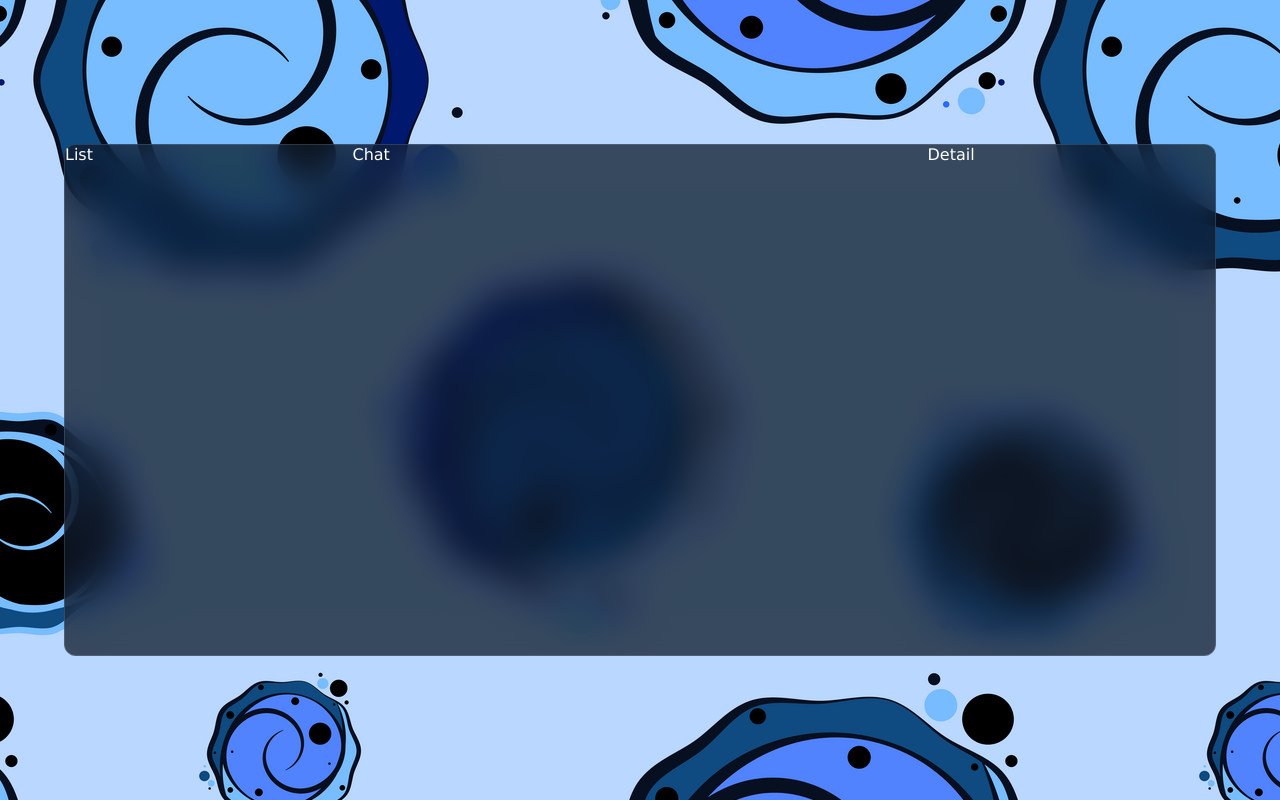
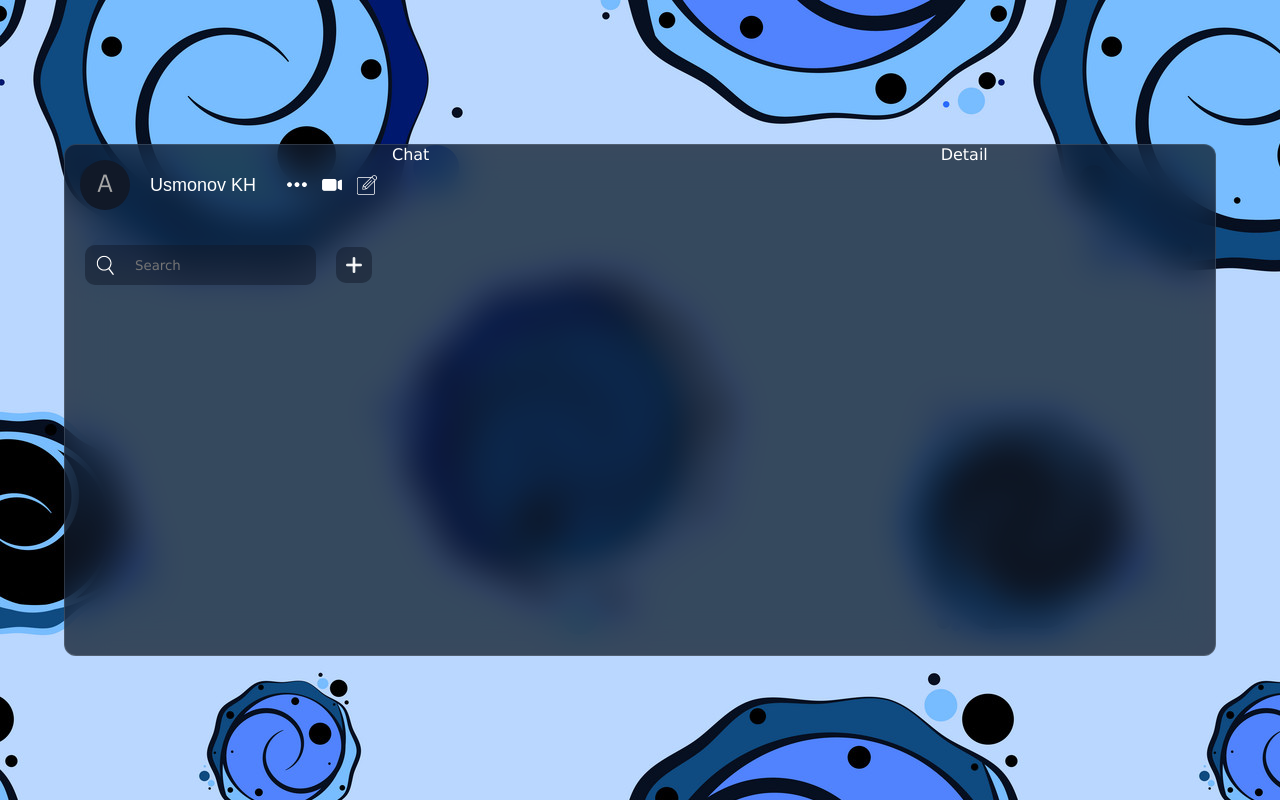
Before and after one commit to Nigohmahram/message-TMM, a React (Vite) app: page / in a window 1280 px wide. Built offline with nearby package versions, Linux system fonts and the light colour scheme.

Commit message:
Add chatList

```diff
--- a/src/components/list/List.jsx
+++ b/src/components/list/List.jsx
@@ -1,6 +1,13 @@
+import ChatList from './chatList/ChatList';
 import './list.css';
+import Userinfo from './userinfo/Userinfo';
 const List = () => {
-	return <div className='list'>List</div>;
+	return (
+		<div className='list'>
+			<Userinfo />
+			<ChatList />
+		</div>
+	);
 };
 
 export default List;
--- /dev/null
+++ b/src/components/list/chatList/ChatList.jsx
@@ -0,0 +1,19 @@
+import { useState } from 'react';
+import './chatList.css';
+
+const ChatList = () => {
+	const [addMode, setAddMode] = useState(false);
+	return (
+		<div className='chatList'>
+			<div className='search'>
+				<div className='searchBar'>
+					<img src='./search.png' alt='search' />
+					<input type='text' placeholder='Search' />
+				</div>
+				<img src={addMode ? './minus.png' : './plus.png'} alt='plus' className='add' onClick={() => setAddMode(prev => !prev)} />
+			</div>
+		</div>
+	);
+};
+
+export default ChatList;
--- /dev/null
+++ b/src/components/list/chatList/chatList.css
@@ -0,0 +1,39 @@
+.chatList {
+	.search {
+		display: flex;
+		align-items: center;
+		gap: 20px;
+		padding: 20px;
+
+		.searchBar {
+			flex: 1;
+			background-color: rgba(17, 25, 40, 0.5);
+			display: flex;
+			align-items: center;
+			gap: 20px;
+			border-radius: 10px;
+			padding: 10px;
+
+			input {
+				background-color: transparent;
+				border: none;
+				outline: none;
+				color: white;
+				flex: 1;
+			}
+
+			img {
+				width: 20px;
+				height: 20px;
+			}
+		}
+		.add {
+			width: 36px;
+			height: 36px;
+			background-color: rgba(17, 25, 40, 0.5);
+			padding: 10px;
+			border-radius: 10px;
+			cursor: pointer;
+		}
+	}
+}
--- /dev/null
+++ b/src/components/list/userinfo/Userinfo.jsx
@@ -0,0 +1,18 @@
+import './userInfo.css';
+const Userinfo = () => {
+	return (
+		<div className='userInfo'>
+			<div className='user'>
+				<img src='./avatar.png' alt='avatar' />
+				<h2>Usmonov KH</h2>
+			</div>
+			<div className='icons'>
+				<img src='./more.png' alt='more' />
+				<img src='./video.png' alt='video' />
+				<img src='./edit.png' alt='edit' />
+			</div>
+		</div>
+	);
+};
+
+export default Userinfo;
--- /dev/null
+++ b/src/components/list/userinfo/userInfo.css
@@ -0,0 +1,36 @@
+.userInfo {
+	padding: 15px;
+	display: flex;
+	align-items: center;
+	justify-content: space-between;
+
+	h2 {
+		font-size: 18px;
+		font-family: sans-serif;
+		font-weight: 400;
+	}
+
+	.icons {
+		display: flex;
+		gap: 15px;
+
+		img {
+			width: 20px;
+			height: 20px;
+			cursor: pointer;
+		}
+	}
+
+	.user {
+		display: flex;
+		align-items: center;
+		gap: 20px;
+
+		img {
+			width: 50px;
+			height: 50px;
+			border-radius: 50%;
+			object-fit: cover;
+		}
+	}
+}
```
